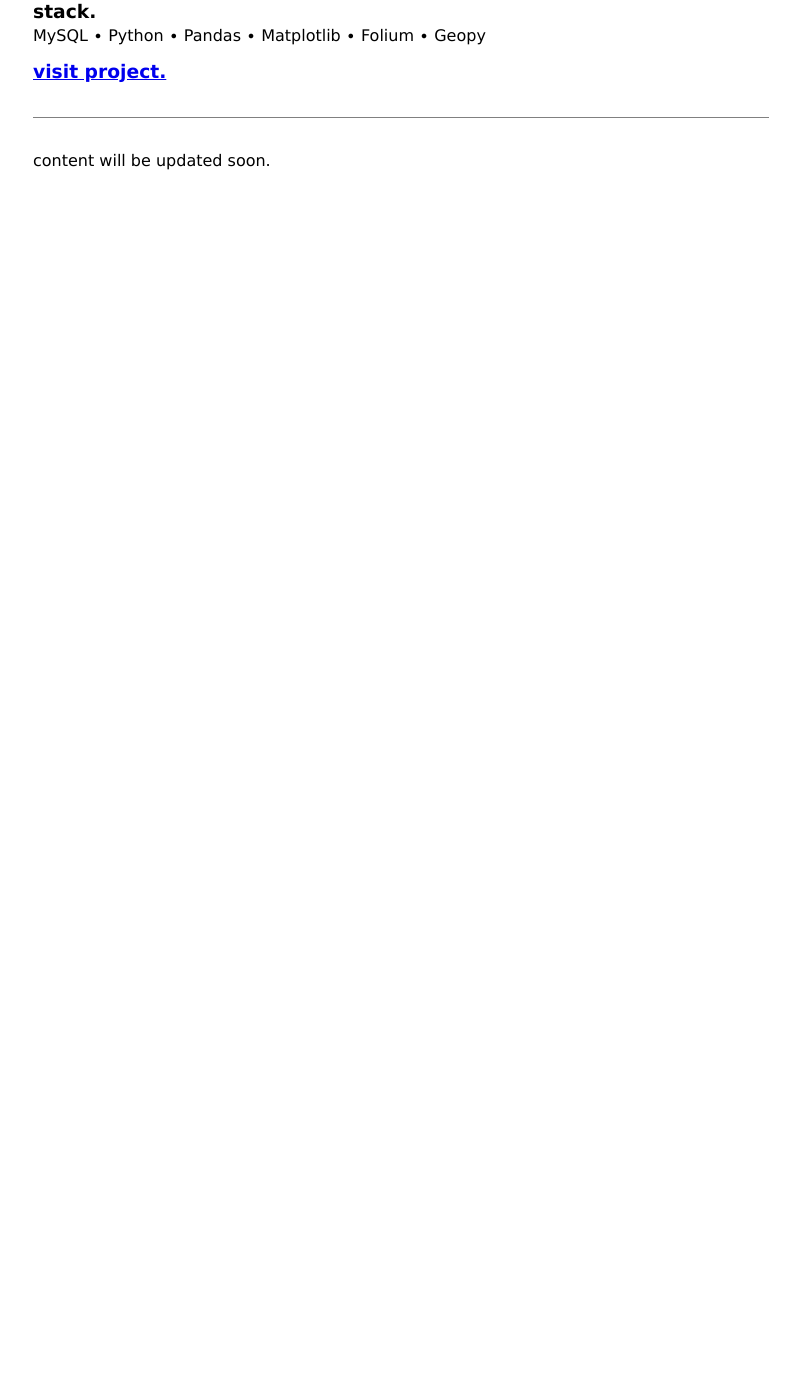
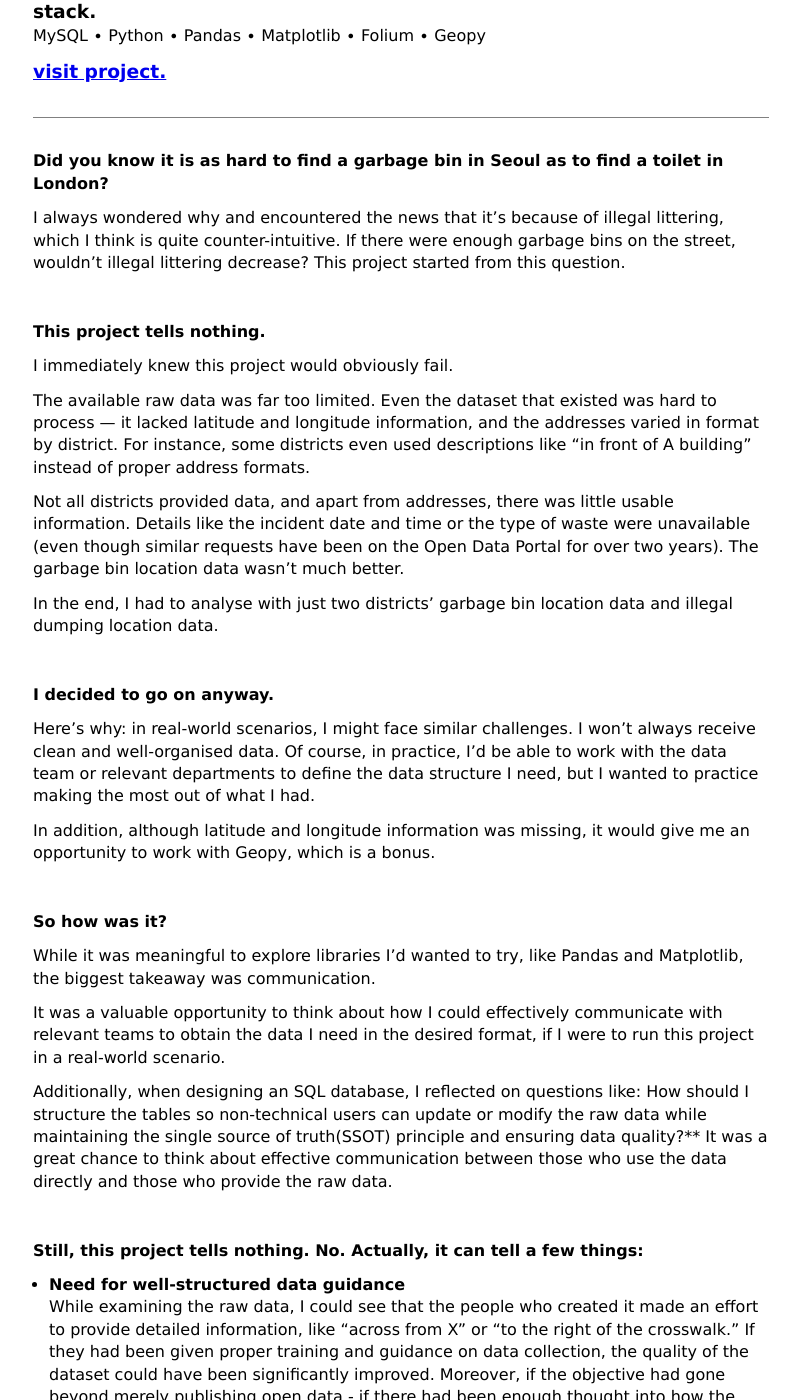
Before and after one commit to kimava/kimava, a Jekyll site: the page built from _projects/littering_and_bins.md, in a window 1280 px wide and 1400 px high, scrolled down 270 px. Shown: the whole window, without its empty margins (239-1039 px from the left). Built offline with Jekyll 4.4.1, drawn with Linux system fonts in a browser that asks for light colours; before the commit the page ends 900 px from its top, so only the background shows below that; some of the changed text lies outside the part shown.

Commit message:
Update conontent

```diff
--- a/_projects/littering_and_bins.md
+++ b/_projects/littering_and_bins.md
@@ -13,4 +13,59 @@ stack:
 related_posts:
 ---
 
-content will be updated soon.
+**Did you know it is as hard to find a garbage bin in Seoul as to find a toilet in London?**
+
+I always wondered why and encountered the news that it’s because of illegal littering, which I think is quite counter-intuitive. If there were enough garbage bins on the street, wouldn’t illegal littering decrease? This project started from this question.
+
+<br/>
+
+**This project tells nothing.**
+
+I immediately knew this project would obviously fail.
+
+The available raw data was far too limited. Even the dataset that existed was hard to process — it lacked latitude and longitude information, and the addresses varied in format by district. For instance, some districts even used descriptions like “in front of A building” instead of proper address formats.
+
+Not all districts provided data, and apart from addresses, there was little usable information. Details like the incident date and time or the type of waste were unavailable (even though similar requests have been on the Open Data Portal for over two years). The garbage bin location data wasn’t much better.
+
+In the end, I had to analyse with just two districts' garbage bin location data and illegal dumping location data.
+
+<br/>
+
+**I decided to go on anyway.**
+
+Here’s why: in real-world scenarios, I might face similar challenges. I won’t always receive clean and well-organised data. Of course, in practice, I’d be able to work with the data team or relevant departments to define the data structure I need, but I wanted to practice making the most out of what I had.
+
+In addition, although latitude and longitude information was missing, it would give me an opportunity to work with Geopy, which is a bonus.
+
+<br/>
+
+**So how was it?**
+
+While it was meaningful to explore libraries I’d wanted to try, like Pandas and Matplotlib, the biggest takeaway was communication.
+
+It was a valuable opportunity to think about how I could effectively communicate with relevant teams to obtain the data I need in the desired format, if I were to run this project in a real-world scenario.
+
+Additionally, when designing an SQL database, I reflected on questions like: How should I structure the tables so non-technical users can update or modify the raw data while maintaining the single source of truth(SSOT) principle and ensuring data quality?\*\* It was a great chance to think about effective communication between those who use the data directly and those who provide the raw data.
+
+<br/>
+
+**Still, this project tells nothing. No. Actually, it can tell a few things:**
+
+- **Need for well-structured data guidance** <br/>
+  While examining the raw data, I could see that the people who created it made an effort to provide detailed information, like "across from X" or "to the right of the crosswalk."
+  If they had been given proper training and guidance on data collection, the quality of the dataset could have been significantly improved.
+  Moreover, if the objective had gone beyond merely publishing open data - if there had been enough thought into how the data would be used and all districts had been guided to provide standardised datasets — their efforts could have shone even brighter.
+- **Importance of communication** <br/>
+  From a data analyst’s perspective, I could learn the importance of proactive and clear communication on the type of data I need and how it should be structured, all based on my understanding of the domain I’m working on.
+- **Number is not important** <br/>
+  No, the number is important. But the number itself is significantly less important than the message you want to deliver. Even before proceeding with any project, it is crucial to deeply consider the following: What message do you want to convey? What matters most to the people consuming the data? What data do you need to efficiently tell your story? <br/>
+  And the project helped me embrace this mindset.
+
+  <br/>
+
+I do hope in the near future, I can improve this project with additional data and better skills.
+
+Meanwhile, if you’re interested in my project, check it out [here]('https://inky-trunk-6f7.notion.site/Do-Garbage-Bins-Reduce-Illegal-Littering-15304b8816d980c68cd6fbcd2688c53a?pvs=74')
+
+<br/>
+<br/>
```
